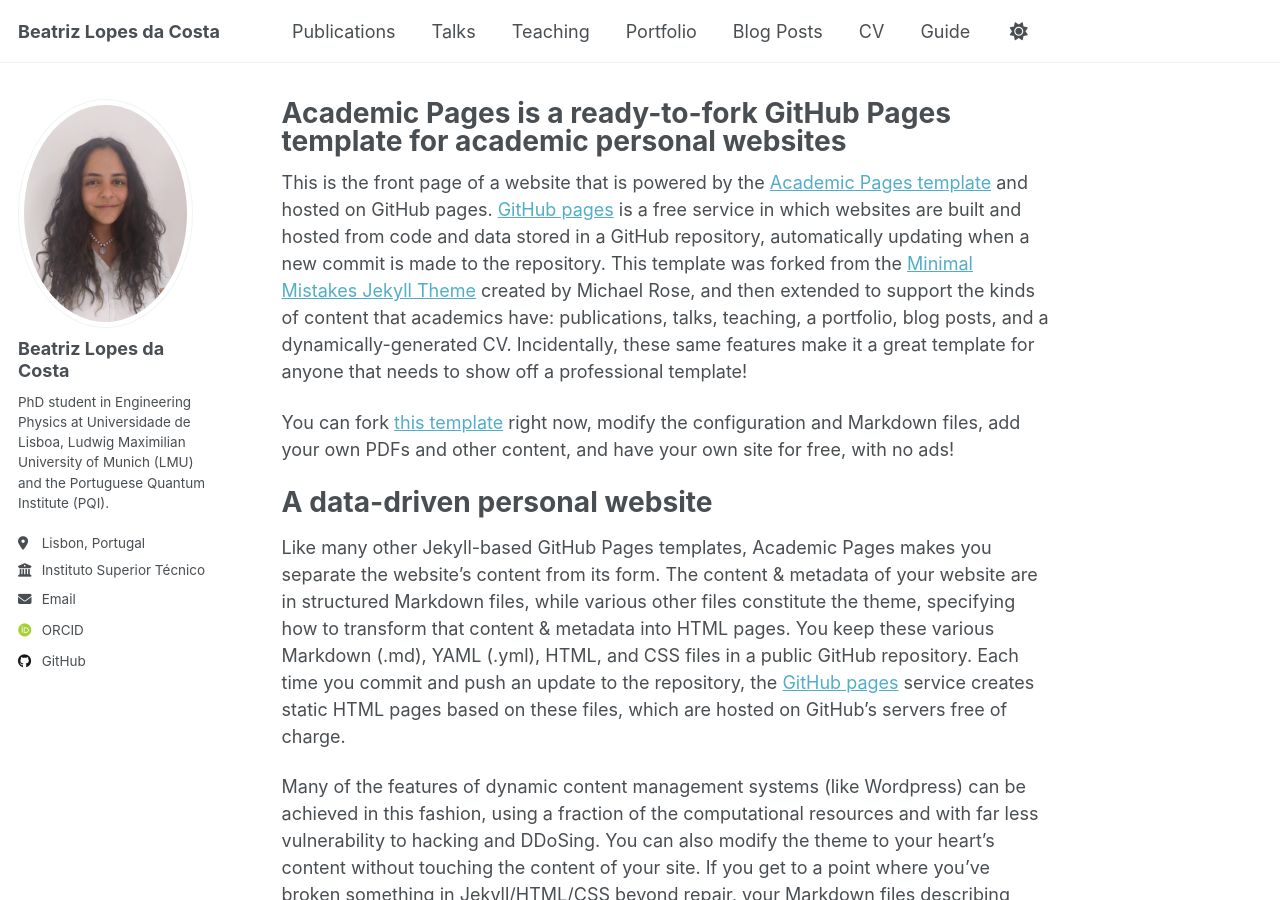
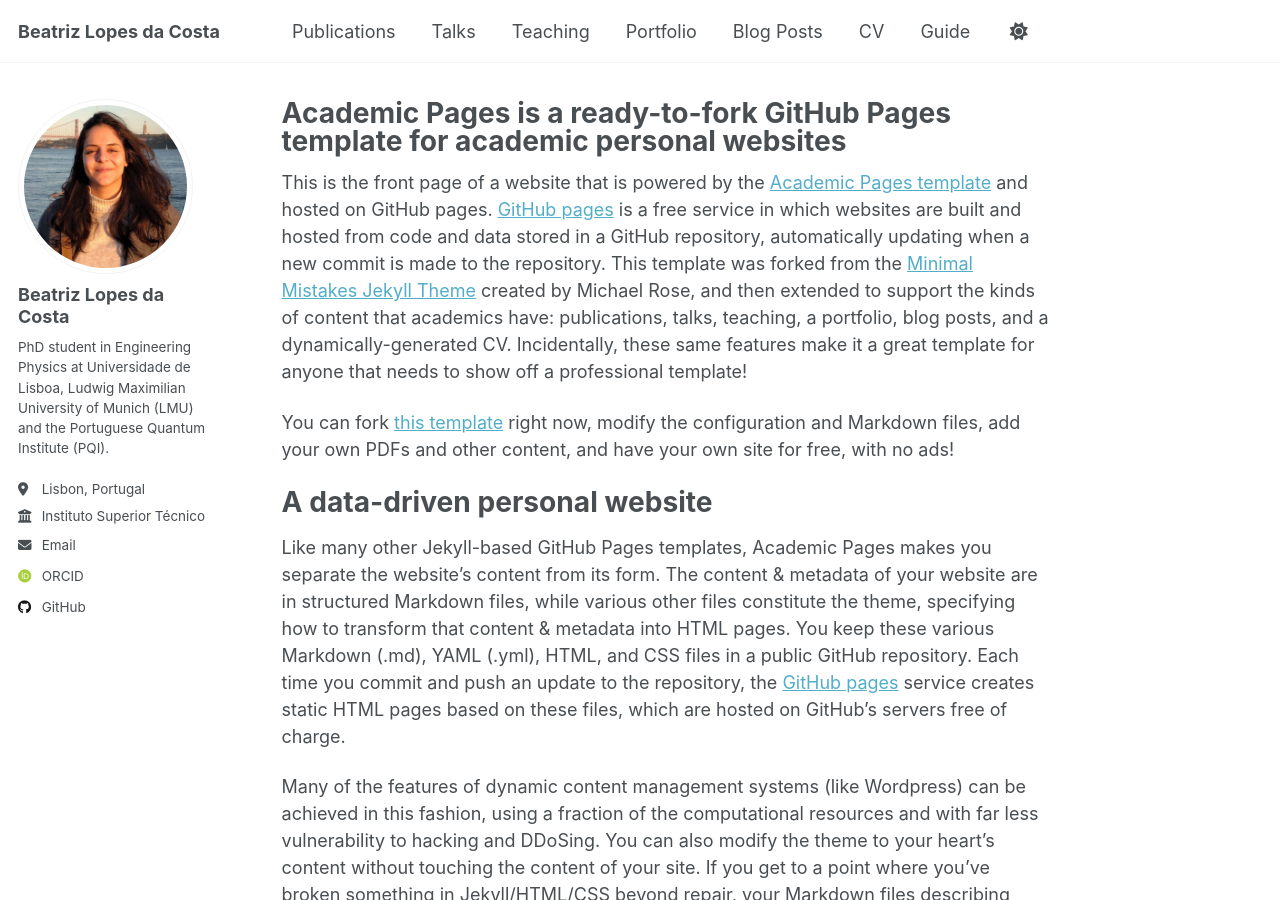
Before and after one commit to beatriz-costa00/beatriz-costa00.github.io, a Jekyll site: the page built from _pages/about.md, in a window 1280 px wide and 900 px high. Built offline with Jekyll 4.4.1, drawn with Linux system fonts in a browser that asks for light colours; some web fonts are replaced; a script that is not in the unit is left out.

Commit message:
Change site URL and avatar image
Updated the URL and avatar image in the config file.

```diff
--- a/_config.yml
+++ b/_config.yml
@@ -13,7 +13,7 @@ title                    : "Beatriz Lopes da Costa"
 title_separator          : "-"
 name                     : &name "Your Name"
 description              : &description "Your Name's academic portfolio"   # Update this with a general description of your site, this is the default if not overridden by a page
-url                      : https://academicpages.github.io # The base hostname & protocol for your site e.g. "https://[your GitHub username].github.io",
+url                      : https://beatriz-costa00.github.io # The base hostname & protocol for your site e.g. "https://[your GitHub username].github.io",
                                                            # or if you already have some other page hosted on Github then use "https://[your GitHub username].github.io/[Your Repo Name]"
 baseurl                  : "" # the subpath of your site, e.g. "/blog"
 repository               : "academicpages/academicpages.github.io"
@@ -23,7 +23,7 @@ repository               : "academicpages/academicpages.github.io"
 #               Additional customization can be done by editing /_includes/author-profile.html
 author:
   # Biographic information
-  avatar           : "CV_image.jpeg"
+  avatar           : "me.jpg"
   name             : "Beatriz Lopes da Costa"
   pronouns         : # example: "she/her"
   bio              : "PhD student in Engineering Physics at Universidade de Lisboa, Ludwig Maximilian University of Munich (LMU) and the Portuguese Quantum Institute (PQI). "
```
